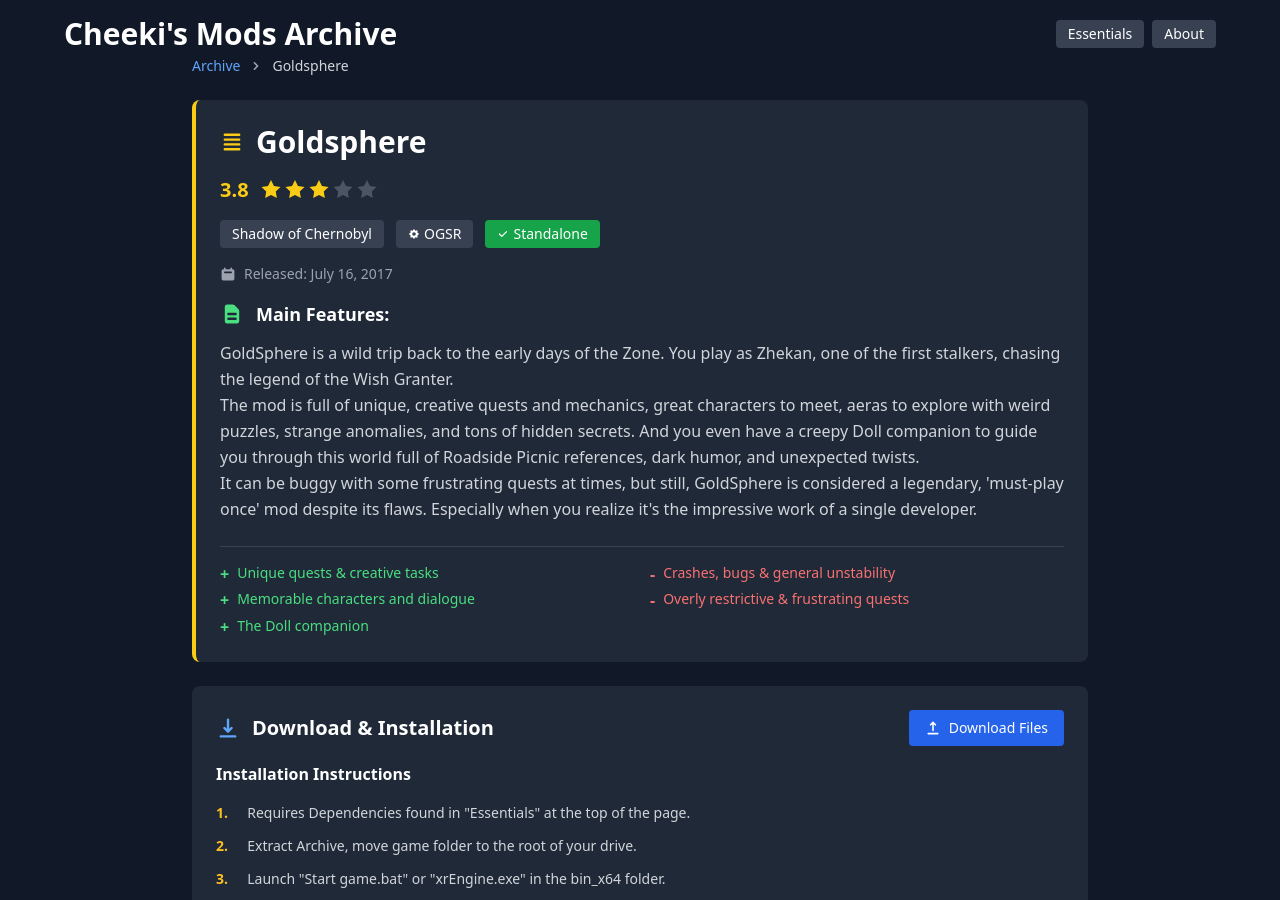
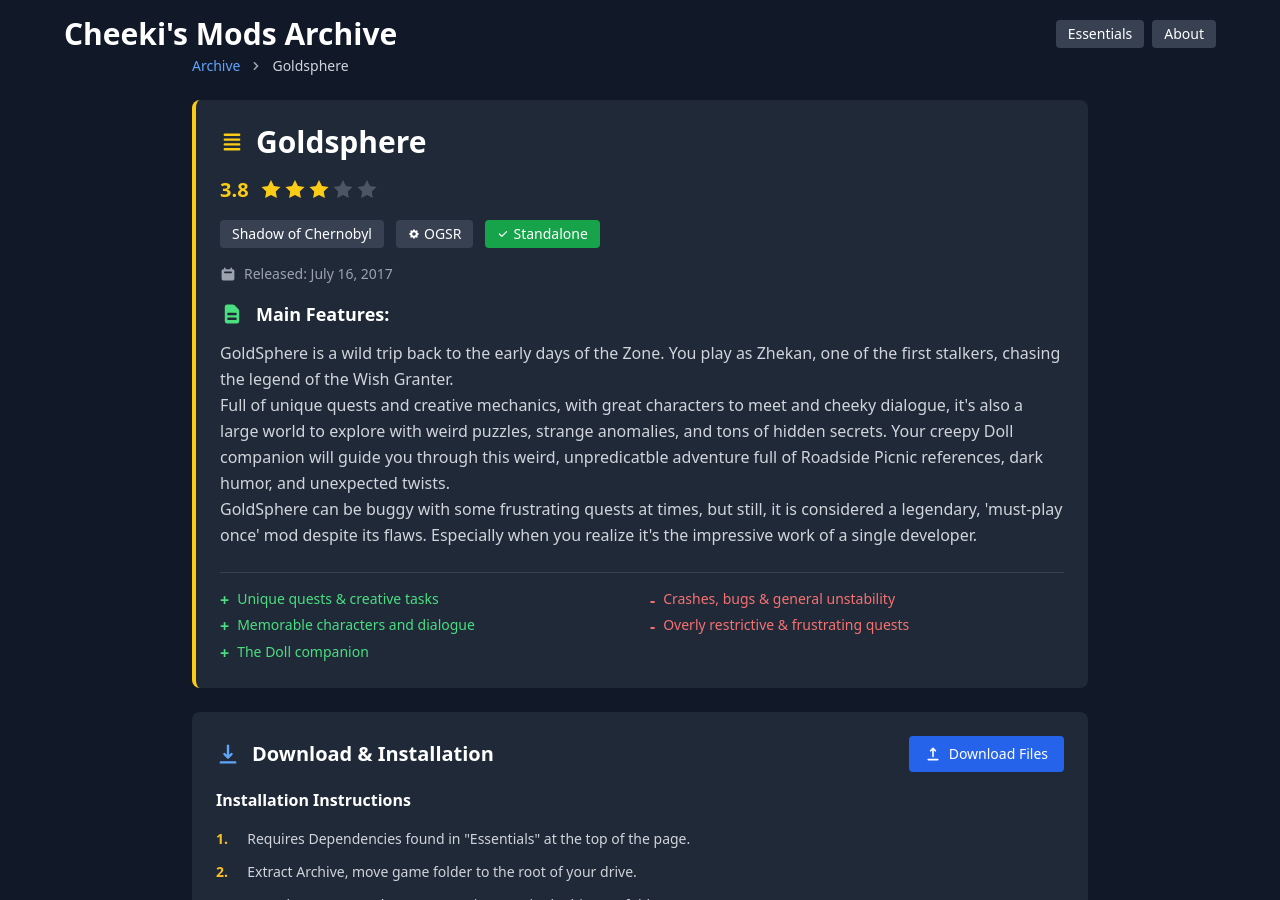
Before and after one commit to Cheekitos/CSMA, a Jekyll site: the page built from _mods/goldsphere.md, in a window 1280 px wide and 900 px high. Built offline with Jekyll 4.4.1, drawn with Linux system fonts in a browser that asks for light colours; nearby versions of some CDN libraries.

Commit message:
Update goldsphere.md

```diff
--- a/_mods/goldsphere.md
+++ b/_mods/goldsphere.md
@@ -7,7 +7,10 @@
 engine: "OGSR"
 release_date: "2017-07-16"
 short_description: "A wild and unhinged adventure set four years before Shadow of Chernobyl, mixing lots of open quests, puzzles, and bizarre occult mysteries. Full of Roadside Picnic references, it turns the Zone into a chaotic, unpredictable experience."
-description: "GoldSphere is a wild trip back to the early days of the Zone. You play as Zhekan, one of the first stalkers, chasing the legend of the Wish Granter. <br>The mod is full of unique, creative quests and mechanics, great characters to meet, aeras to explore with weird puzzles, strange anomalies, and tons of hidden secrets. And you even have a creepy Doll companion to guide you through this world full of Roadside Picnic references, dark humor, and unexpected twists. <br>It can be buggy with some frustrating quests at times, but still, GoldSphere is considered a legendary, 'must-play once' mod despite its flaws. Especially when you realize it's the impressive work of a single developer."
+description: "GoldSphere is a wild trip back to the early days of the Zone. You play as Zhekan, one of the first stalkers, chasing the legend of the Wish Granter. <br>
+Full of unique quests and creative mechanics, with great characters to meet and cheeky dialogue, it's also a large world to explore with weird puzzles, strange anomalies, and tons of hidden secrets.
+Your creepy Doll companion will guide you through this weird, unpredicatble adventure full of Roadside Picnic references, dark humor, and unexpected twists. <br>
+GoldSphere can be buggy with some frustrating quests at times, but still, it is considered a legendary, 'must-play once' mod despite its flaws. Especially when you realize it's the impressive work of a single developer."
 
 seo_title: "GoldSphere - Download & Install Guide | Cheeki's S.T.A.L.K.E.R. Mods Archive"
 seo_description: "Download GoldSphere for S.T.A.L.K.E.R. Shadow of Chernobyl. Complete installation guide, gameplay features, and detailed review on Cheeki's S.T.A.L.K.E.R. Mods Archive"
```
